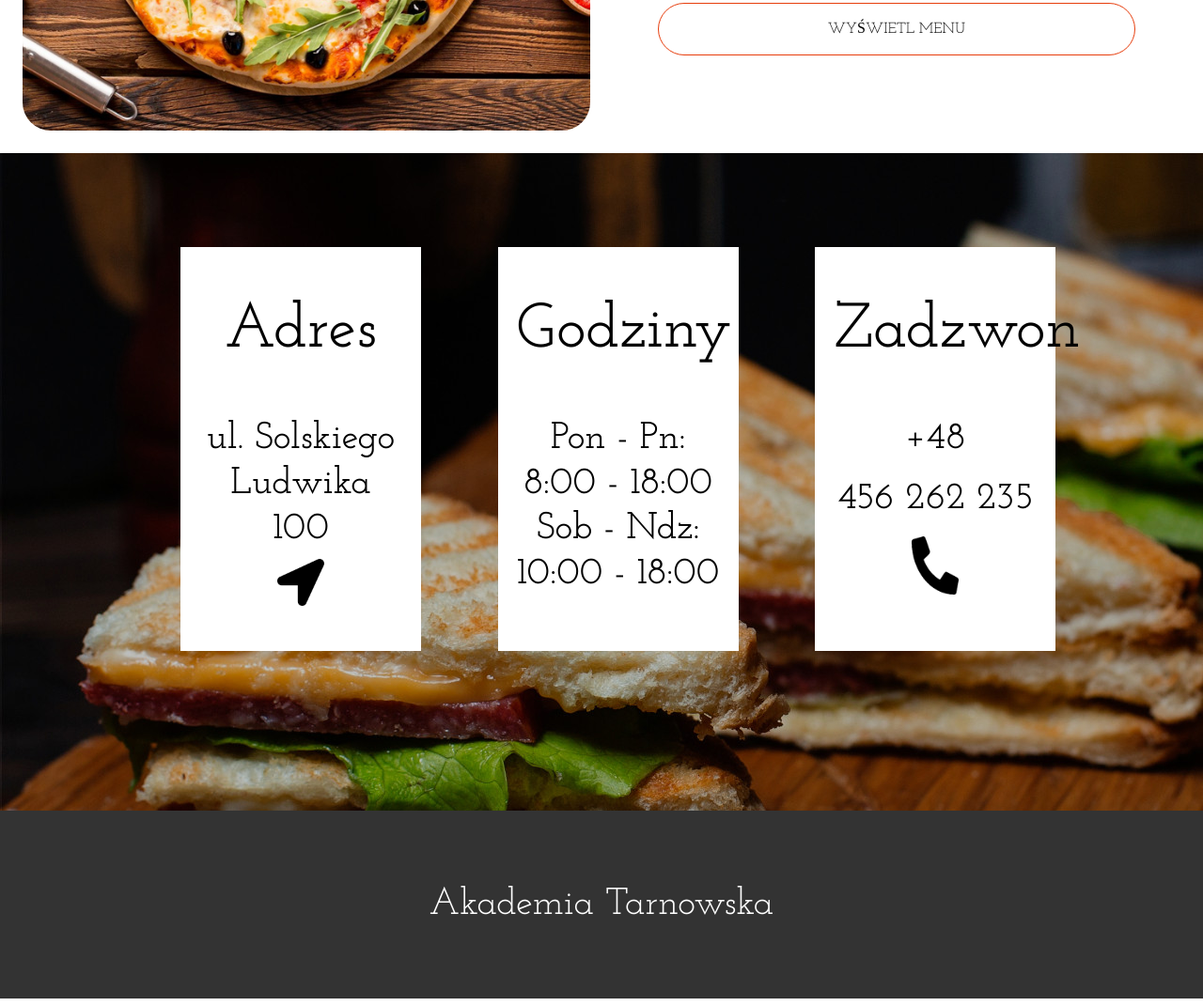
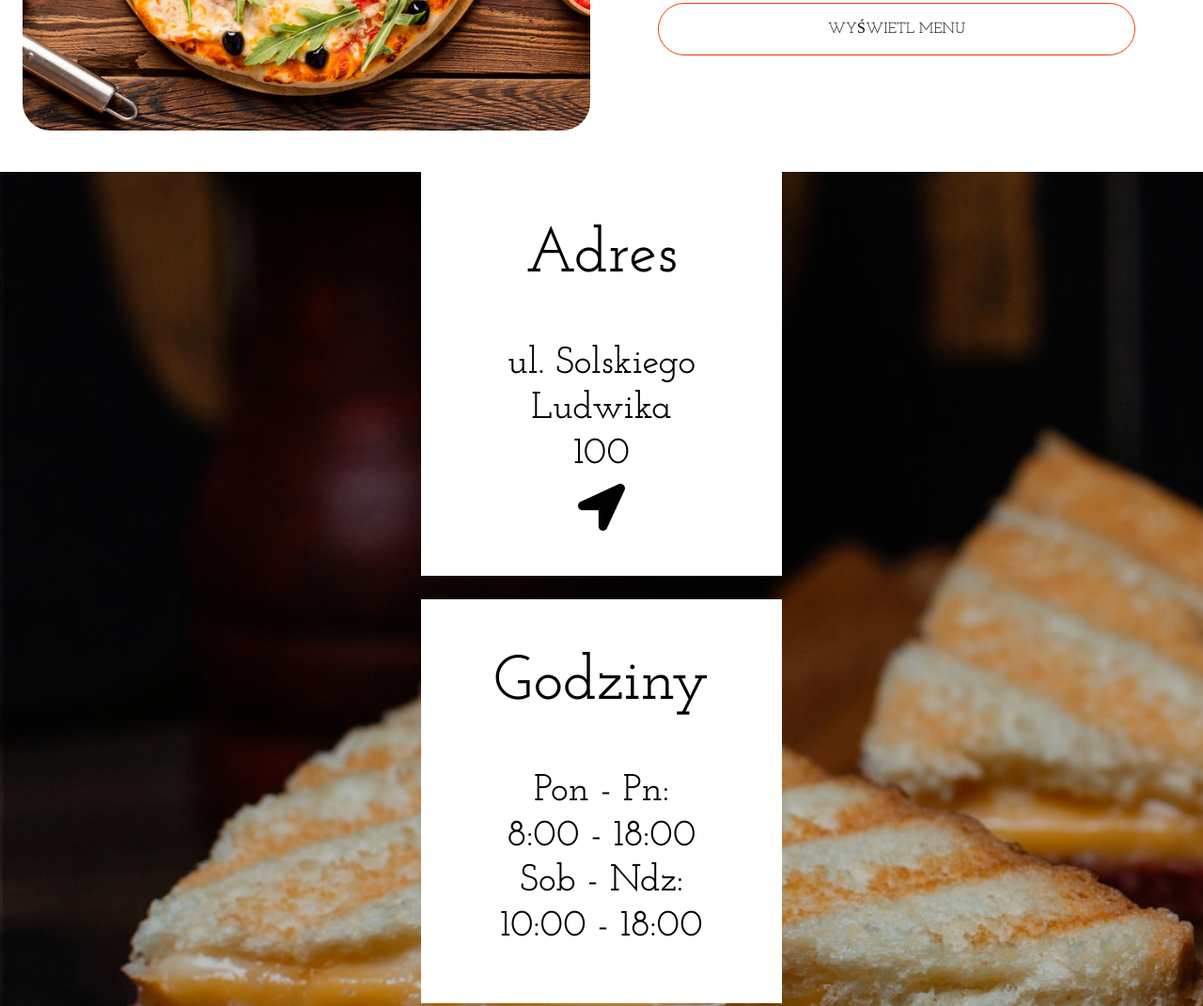
Before and after one commit to WajsiniO/TheWellStackedPizzaWebsite, a plain HTML site: page index.html in a window 1280 px wide. Shown: the part 3773-4844 px from the top of the page at 94% size. Drawn offline with nearby package versions, Linux system fonts and the light colour scheme.

Commit message:
naprawa
001

```diff
--- a/src/style.css
+++ b/src/style.css
@@ -260,8 +260,11 @@ footer {
 }
 
 #kontakt {
-  height: 700px;
+  height: auto;
   background-image: url("/img/kontakt/kanapka-3.png");
+  background-repeat: no-repeat;
+  background-size:cover;
+
 }
 
 #kontakt #adres {
@@ -279,6 +282,7 @@ footer {
   padding-top: 50px;
   vertical-align: top;
   margin-top: 100px;
+  margin-bottom: 10%;
 }
 
 #kontakt h1, #kontakt h2 {
@@ -298,3 +302,25 @@ footer {
   width: 50px;
 
 }
+
+@media screen and (max-width: 1500px) {
+  #kontakt div, #kontakt #adres {
+
+    display: block;
+    width: 30%;
+    margin-top: 25px;
+    margin-bottom: auto;
+    margin-left: 35%;
+  }
+
+  #kontakt #adres{
+    margin-top: 20px;
+  }
+}
+
+@media screen and (max-width: 992px) {
+  #kontakt div, #kontakt #adres {
+    width:300px;
+    margin-left: 30%;
+  }
+}
```
